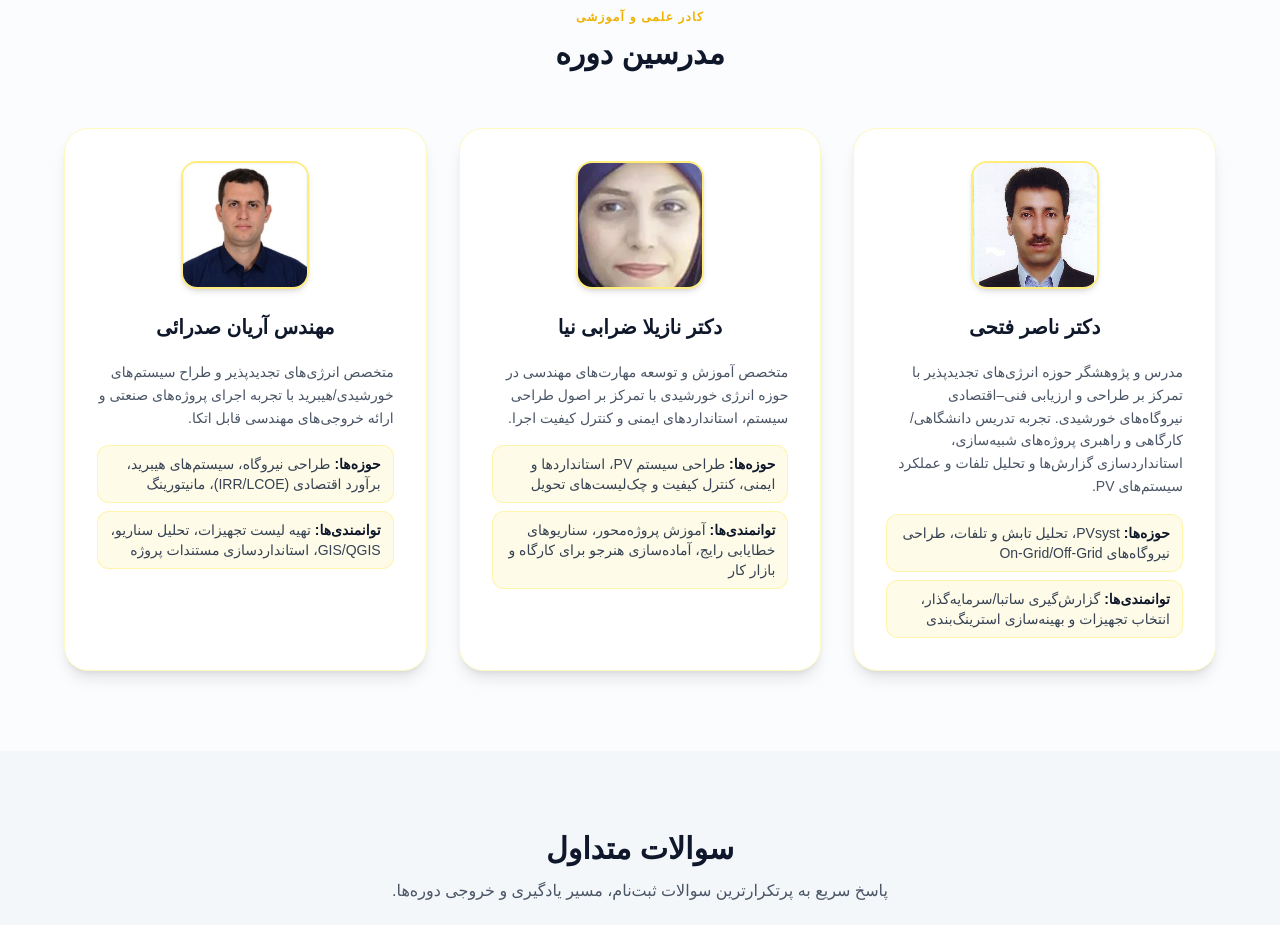
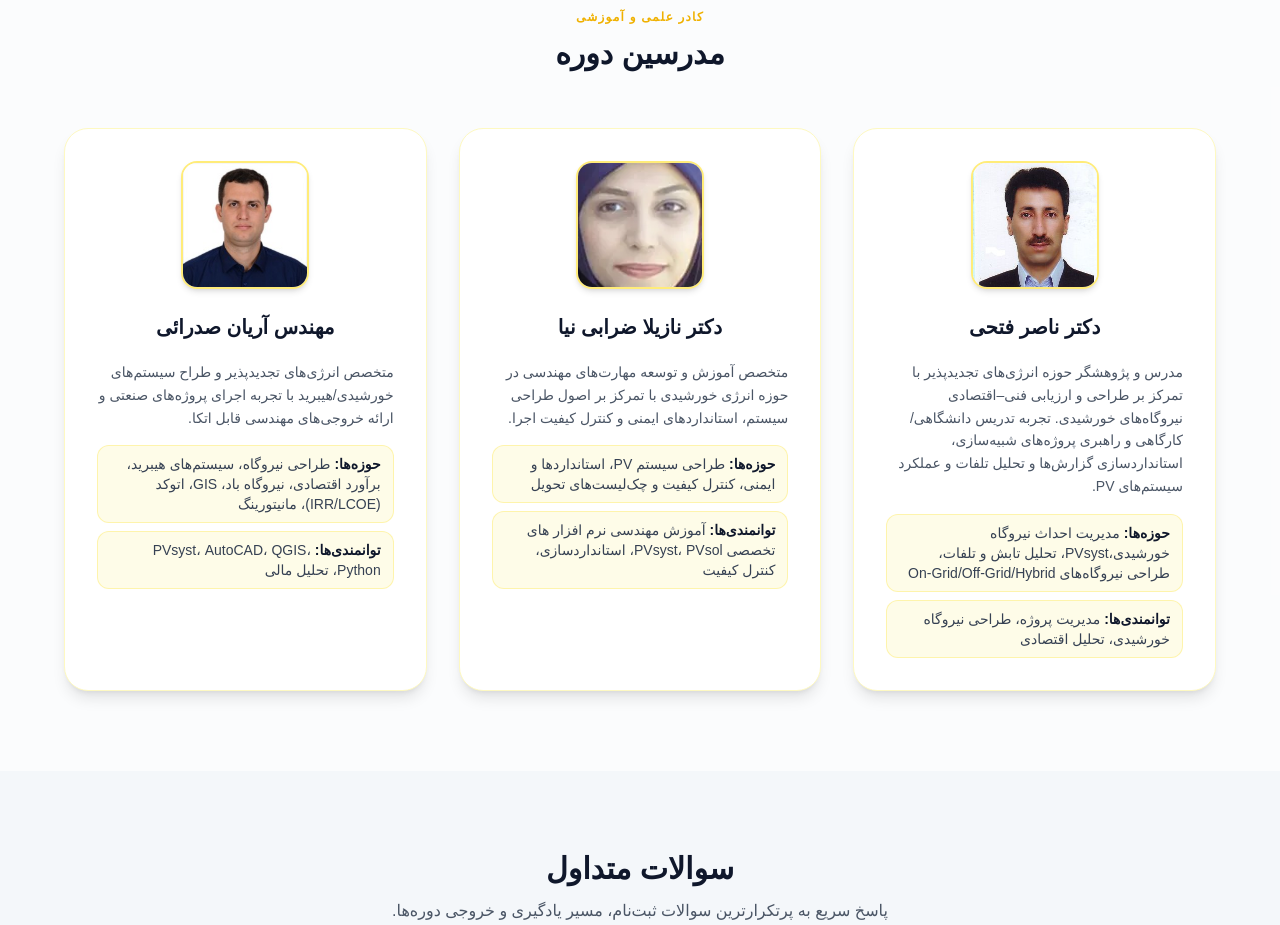
Before and after one commit to Ariyan8/yesesco, a Next.js app: page /academy in a window 1280 px wide. Shown: the part 2200-3125 px from the top of the page. Built offline with nearby package versions, Linux system fonts and the light colour scheme.

Commit message:
update files

```diff
--- a/app/academy/page.tsx
+++ b/app/academy/page.tsx
@@ -90,6 +90,15 @@ const FAQ: React.FC<{ items: FAQItem[] }> = ({ items }) => (
   </div>
 );
 
+interface InstructorData {
+  src: string;
+  alt: string;
+  name: string;
+  bio: string;
+  fields: string;
+  skills: string;
+}
+
 export default function AcademyPage() {
   const faqs: FAQItem[] = [
     {
@@ -127,6 +136,27 @@ export default function AcademyPage() {
     {
       q: 'اگر هدفم ورود سریع به بازار کار باشد، چه مسیری پیشنهاد می‌دهید؟',
       a: <p>مسیر سریع بازار کار معمولاً از «نصب و اجرا» شروع می‌شود و با «طراحی و PVsyst» تکمیل می‌گردد.</p>,
+    },
+  ];
+
+  const instructors: InstructorData[] = [
+    {
+      src: '/img/Fathi.jpg', alt: 'دکتر ناصر فتحی', name: 'دکتر ناصر فتحی',
+      bio: 'مدرس و پژوهشگر حوزه انرژی‌های تجدیدپذیر با تمرکز بر طراحی و ارزیابی فنی–اقتصادی نیروگاه‌های خورشیدی. تجربه تدریس دانشگاهی/کارگاهی و راهبری پروژه‌های شبیه‌سازی، استانداردسازی گزارش‌ها و تحلیل تلفات و عملکرد سیستم‌های PV.',
+      fields: 'مدیریت احداث نیروگاه خورشیدی،PVsyst، تحلیل تابش و تلفات، طراحی نیروگاه‌های On-Grid/Off-Grid/Hybrid',
+      skills: 'مدیریت پروژه، طراحی نیروگاه خورشیدی، تحلیل اقتصادی',
+    },
+    {
+      src: '/img/Zarabinia.webp', alt: 'دکتر نازیلا ضرابی نیا', name: 'دکتر نازیلا ضرابی نیا',
+      bio: 'متخصص آموزش و توسعه مهارت‌های مهندسی در حوزه انرژی خورشیدی با تمرکز بر اصول طراحی سیستم، استانداردهای ایمنی و کنترل کیفیت اجرا.',
+      fields: 'طراحی سیستم PV، استانداردها و ایمنی، کنترل کیفیت و چک‌لیست‌های تحویل',
+      skills: 'آموزش مهندسی نرم افزار های تخصصی PVsyst، PVsol، استانداردسازی، کنترل کیفیت',
+    },
+    {
+      src: '/img/Sadraei.jpg', alt: 'مهندس آریان صدرائی', name: 'مهندس آریان صدرائی',
+      bio: 'متخصص انرژی‌های تجدیدپذیر و طراح سیستم‌های خورشیدی/هیبرید با تجربه اجرای پروژه‌های صنعتی و ارائه خروجی‌های مهندسی قابل اتکا.',
+      fields: 'طراحی نیروگاه، سیستم‌های هیبرید، برآورد اقتصادی، نیروگاه باد، GIS، اتوکد (IRR/LCOE)، مانیتورینگ',
+      skills: 'PVsyst، AutoCAD، QGIS، Python، تحلیل مالی',
     },
   ];
 
@@ -243,26 +273,7 @@ export default function AcademyPage() {
           <h2 className="mt-2 text-3xl font-extrabold text-slate-900">مدرسین دوره</h2>
         </div>
         <div className="mx-auto grid max-w-6xl gap-8 md:grid-cols-3">
-          {[
-            {
-              src: '/img/Fathi.jpg', alt: 'دکتر ناصر فتحی', name: 'دکتر ناصر فتحی',
-              bio: 'مدرس و پژوهشگر حوزه انرژی‌های تجدیدپذیر با تمرکز بر طراحی و ارزیابی فنی–اقتصادی نیروگاه‌های خورشیدی. تجربه تدریس دانشگاهی/کارگاهی و راهبری پروژه‌های شبیه‌سازی، استانداردسازی گزارش‌ها و تحلیل تلفات و عملکرد سیستم‌های PV.',
-              fields: 'PVsyst، تحلیل تابش و تلفات، طراحی نیروگاه‌های On-Grid/Off-Grid',
-              skills: 'گزارش‌گیری ساتبا/سرمایه‌گذار، انتخاب تجهیزات و بهینه‌سازی استرینگ‌بندی',
-            },
-            {
-              src: '/img/Zarabinia.webp', alt: 'دکتر نازیلا ضرابی نیا', name: 'دکتر نازیلا ضرابی نیا',
-              bio: 'متخصص آموزش و توسعه مهارت‌های مهندسی در حوزه انرژی خورشیدی با تمرکز بر اصول طراحی سیستم، استانداردهای ایمنی و کنترل کیفیت اجرا.',
-              fields: 'طراحی سیستم PV، استانداردها و ایمنی، کنترل کیفیت و چک‌لیست‌های تحویل',
-              skills: 'آموزش پروژه‌محور، سناریوهای خطایابی رایج، آماده‌سازی هنرجو برای کارگاه و بازار کار',
-            },
-            {
-              src: '/img/Sadraei.jpg', alt: 'مهندس آریان صدرائی', name: 'مهندس آریان صدرائی',
-              bio: 'متخصص انرژی‌های تجدیدپذیر و طراح سیستم‌های خورشیدی/هیبرید با تجربه اجرای پروژه‌های صنعتی و ارائه خروجی‌های مهندسی قابل اتکا.',
-              fields: 'طراحی نیروگاه، سیستم‌های هیبرید، برآورد اقتصادی (IRR/LCOE)، مانیتورینگ',
-              skills: 'تهیه لیست تجهیزات، تحلیل سناریو، GIS/QGIS، استانداردسازی مستندات پروژه',
-            },
-          ].map((inst, i) => (
+          {instructors.map((inst, i) => (
             <div key={i} className="rounded-3xl bg-white p-8 shadow-lg border border-yellow-100 flex flex-col items-center text-center">
               <div className="relative mb-6 h-32 w-32 overflow-hidden rounded-2xl border-2 border-yellow-300/60 shadow-md">
                 <Image src={inst.src} alt={inst.alt} fill className="object-cover" sizes="128px" />
```
